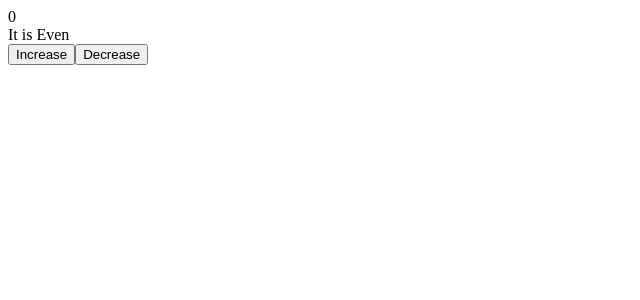
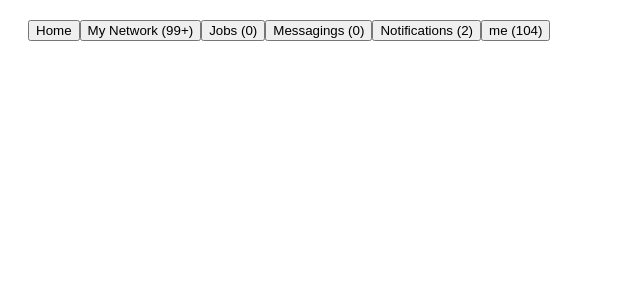
Before and after one commit to Nishant840/Frontend-React, a React (Vite) app in the folder State-management/: page / in a window 1280 px wide. Shown: the top 300 px of the page, without its empty margins (0-640 px from the left). Built offline with nearby package versions, Linux system fonts and the light colour scheme.

Commit message:
learning atoms and selectors in recoil

```diff
--- a/State-management/src/App.jsx
+++ b/State-management/src/App.jsx
@@ -1,59 +1,94 @@
 
-// context API let us get rid of prop drilling but it doesn't solve re-rendering problem
+// // context API let us get rid of prop drilling but it doesn't solve re-rendering problem
+
+// import { useRecoilState, useRecoilValue, useSetRecoilState, RecoilRoot } from "recoil"
+// import { countAtom, evenSelector } from "../store/atoms/count"
+// import { useMemo } from "react";
+
+
+// function App() {
+//     return (
+//         <div>
+//             <RecoilRoot>
+//                 <Count />
+//             </RecoilRoot>
+//         </div>
+//     )
+// }
+
+// function Count() {
+//     return <div>
+//         <CountRender />
+//         <Buttons />
+//     </div>
+// }
+// function CountRender(){
+//     const count = useRecoilValue(countAtom);
+//     return <div>
+//         {count}
+//         <EvenCountRenderer />
+//     </div>
+// }
+// function EvenCountRenderer(){
+//     // const count = useRecoilValue(countAtom);
+//     // const isEven = useMemo(()=>{
+//     //     return (count%2 == 0);
+//     // },[count])
+
+//     const isEven = useRecoilValue(evenSelector);
+//     return <div>
+//         {(isEven)?"It is Even":null}
+//     </div>
+// }
+// function Buttons(){
+// //   const [count,setCount] = useRecoilState(countAtom);
+//     const setCount = useSetRecoilState(countAtom);
+//     return <div>
+//         <button onClick={() => {
+//             // setCount(count+1);
+//             setCount(count=>count+1);
+//         }}>Increase</button>
+
+//         <button onClick={() => {
+//             // setCount(count-1);
+//             setCount(count=>count-1);
+//         }}>Decrease</button>
+//     </div>
+// }
+
+// export default App
+
+
+
+
+// making top bar of linkedIn
 
 import { useRecoilState, useRecoilValue, useSetRecoilState, RecoilRoot } from "recoil"
-import { countAtom, evenSelector } from "../store/atoms/count"
-import { useMemo } from "react";
+import { jobAtom, networkAtom, notificationAtom, totalCountSelector } from "../store/atoms/count"
 
 
-function App() {
-    return (
-        <div>
-            <RecoilRoot>
-                <Count />
-            </RecoilRoot>
-        </div>
-    )
+function App(){
+    return <RecoilRoot>
+        <MainApp />
+    </RecoilRoot>
 }
 
-function Count() {
-    return <div>
-        <CountRender />
-        <Buttons />
+function MainApp(){
+    const networkCount = useRecoilValue(networkAtom);
+    const jobsCount = useRecoilValue(jobAtom);
+    const messageCount = useRecoilValue(jobAtom);
+    const notificationCount = useRecoilValue(notificationAtom);
+
+    const totalCount = useRecoilValue(totalCountSelector);
+
+    return <div style={{margin: "20px"}} >
+        <button>Home</button>
+
+        <button>My Network ({networkCount > 99 ? "99+" : networkCount })</button>
+        <button>Jobs ({jobsCount}) </button>
+        <button>Messagings ({messageCount}) </button>
+        <button>Notifications ({notificationCount}) </button>
+        <button>me ({totalCount}) </button>
     </div>
 }
-function CountRender(){
-    const count = useRecoilValue(countAtom);
-    return <div>
-        {count}
-        <EvenCountRenderer />
-    </div>
-}
-function EvenCountRenderer(){
-    // const count = useRecoilValue(countAtom);
-    // const isEven = useMemo(()=>{
-    //     return (count%2 == 0);
-    // },[count])
-
-    const isEven = useRecoilValue(evenSelector);
-    return <div>
-        {(isEven)?"It is Even":null}
-    </div>
-}
-function Buttons(){
-//   const [count,setCount] = useRecoilState(countAtom);
-    const setCount = useSetRecoilState(countAtom);
-    return <div>
-        <button onClick={() => {
-            // setCount(count+1);
-            setCount(count=>count+1);
-        }}>Increase</button>
-
-        <button onClick={() => {
-            // setCount(count-1);
-            setCount(count=>count-1);
-        }}>Decrease</button>
-    </div>
-}
-
 export default App
--- a/State-management/store/atoms/count.jsx
+++ b/State-management/store/atoms/count.jsx
@@ -1,18 +1,50 @@
+
+// import {atom, selector} from "recoil"
+
+
+// export const countAtom = atom({
+//     key: "countAtom",
+//     default: 0
+// });
+// // key is used to indetify atom uniquely
+
+// // selectors
+// export const evenSelector = selector({
+//     key: "evenSelector",
+//     get: (props)=>{
+//         const count = props.get(countAtom);
+//         return count%2==0;
+//     }
+// })
+
+// atoms of topbar of LinkedIn
 
 import {atom, selector} from "recoil"
+export const networkAtom= atom({
+    key: "networkAtom",
+    default:102
+})
 
+export const jobAtom = atom({
+    key: "jobAtom",
+    default: 0
+})
+export const notificationAtom = atom({
+    key: "notificationAtom",
+    default: 2
+})
+export const messageAtom = atom({
+    key: "messageAtom",
+    default: 0
+})
 
-export const countAtom = atom({
-    key: "countAtom",
-    default: 0
-});
-// key is used to indetify atom uniquely
-
-// selectors
-export const evenSelector = selector({
-    key: "evenSelector",
-    get: (props)=>{
-        const count = props.get(countAtom);
-        return count%2==0;
+export const totalCountSelector = selector({
+    key: "totalCount",
+    get: ({get})=>{
+        const networkCount = get(networkAtom);
+        const jobsCount = get(jobAtom);
+        const messageCount = get(jobAtom);
+        const notificationCount = get(notificationAtom);
+        return networkCount+jobsCount+messageCount+notificationCount;
     }
 })
```
